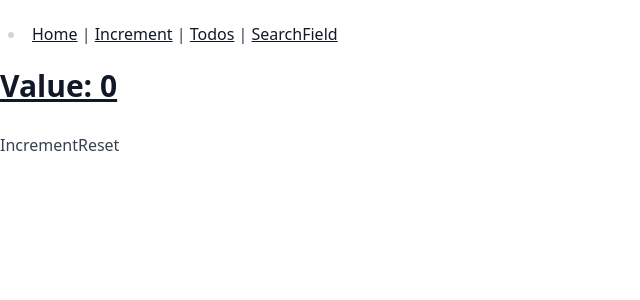
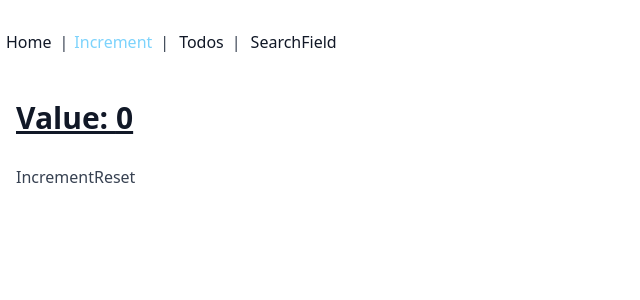
Before and after one commit to olefrank/react-portfolio, a React (Create React App) app: page /increment in a window 1280 px wide. Shown: the top 300 px of the page, without its empty margins (0-640 px from the left). Built offline with nearby package versions, Linux system fonts and the light colour scheme.

Commit message:
app styling, NavBar component

```diff
--- a/package.json
+++ b/package.json
@@ -11,6 +11,7 @@
     "@types/node": "^16.11.19",
     "@types/react": "^17.0.38",
     "@types/react-dom": "^17.0.11",
+    "classnames": "^2.3.1",
     "jest-watch-typeahead": "^0.6.5",
     "lodash.debounce": "^4.0.8",
     "react": "^17.0.2",
--- a/public/index.html
+++ b/public/index.html
@@ -24,7 +24,7 @@
       work correctly both with client-side routing and a non-root public URL.
       Learn how to configure a non-root public URL by running `npm run build`.
     -->
-    <title>React App</title>
+    <title>Oles Portfolio</title>
   </head>
   <body>
     <noscript>You need to enable JavaScript to run this app.</noscript>
--- a/src/App.tsx
+++ b/src/App.tsx
@@ -1,26 +1,15 @@
-import { Routes, Route, Link } from "react-router-dom";
+import { Routes, Route } from "react-router-dom";
 import Home from "./Home";
 import Increment from "./Increment";
 import Todos from "./Todo";
 import SearchField from "./SearchField";
+import NavBar from "./components/NavBar";
 
 function App() {
   return (
     <div className="prose">
-      <nav>
-        <ul>
-          <li>
-            <Link to="/">Home</Link>
-            {" | "}
-            <Link to="increment">Increment</Link>
-            {" | "}
-            <Link to="todos">Todos</Link>
-            {" | "}
-            <Link to="search-field">SearchField</Link>
-          </li>
-        </ul>
-      </nav>
-      <div className="w-screen">
+      <NavBar />
+      <div className="w-screen p-4">
         <Routes>
           <Route path="/" element={<Home />} />
           <Route path="increment" element={<Increment />} />
--- /dev/null
+++ b/src/components/NavBar/index.tsx
@@ -0,0 +1,52 @@
+import classNames from "classnames";
+import { ReactElement } from "react";
+import { NavLink } from "react-router-dom";
+
+export default function NavBar(): ReactElement {
+  return (
+    <nav>
+      <ul className="flex p-0 list-none">
+        <li className="after:content-['|'] after:ml-1">
+          <NavLink
+            className={({ isActive }) =>
+              classNames("mr-1", "no-underline", { "text-sky-300": isActive })
+            }
+            to="/"
+          >
+            Home
+          </NavLink>
+        </li>
+        <li className="after:content-['|'] after:mx-1">
+          <NavLink
+            className={({ isActive }) =>
+              classNames("mr-1", "no-underline", { "text-sky-300": isActive })
+            }
+            to="increment"
+          >
+            Increment
+          </NavLink>
+        </li>
+        <li className="after:content-['|'] after:mx-1">
+          <NavLink
+            className={({ isActive }) =>
+              classNames("mr-1", "no-underline", { "text-sky-300": isActive })
+            }
+            to="todos"
+          >
+            Todos
+          </NavLink>
+        </li>
+        <li className="">
+          <NavLink
+            className={({ isActive }) =>
+              classNames("no-underline", { "text-sky-300": isActive })
+            }
+            to="search-field"
+          >
+            SearchField
+          </NavLink>
+        </li>
+      </ul>
+    </nav>
+  );
+}
```
Also changed, not shown: 1 other file (tests, documents, lock files or other folders).
